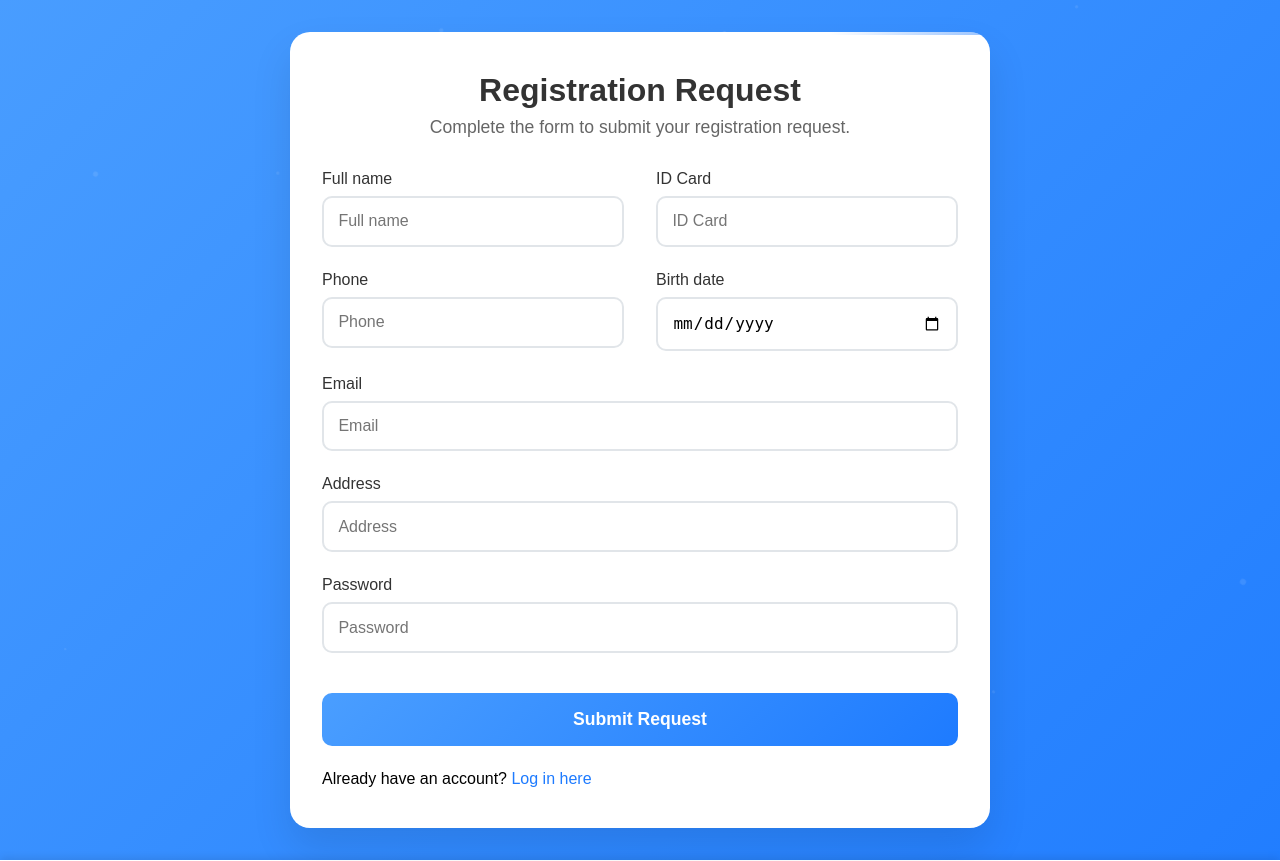
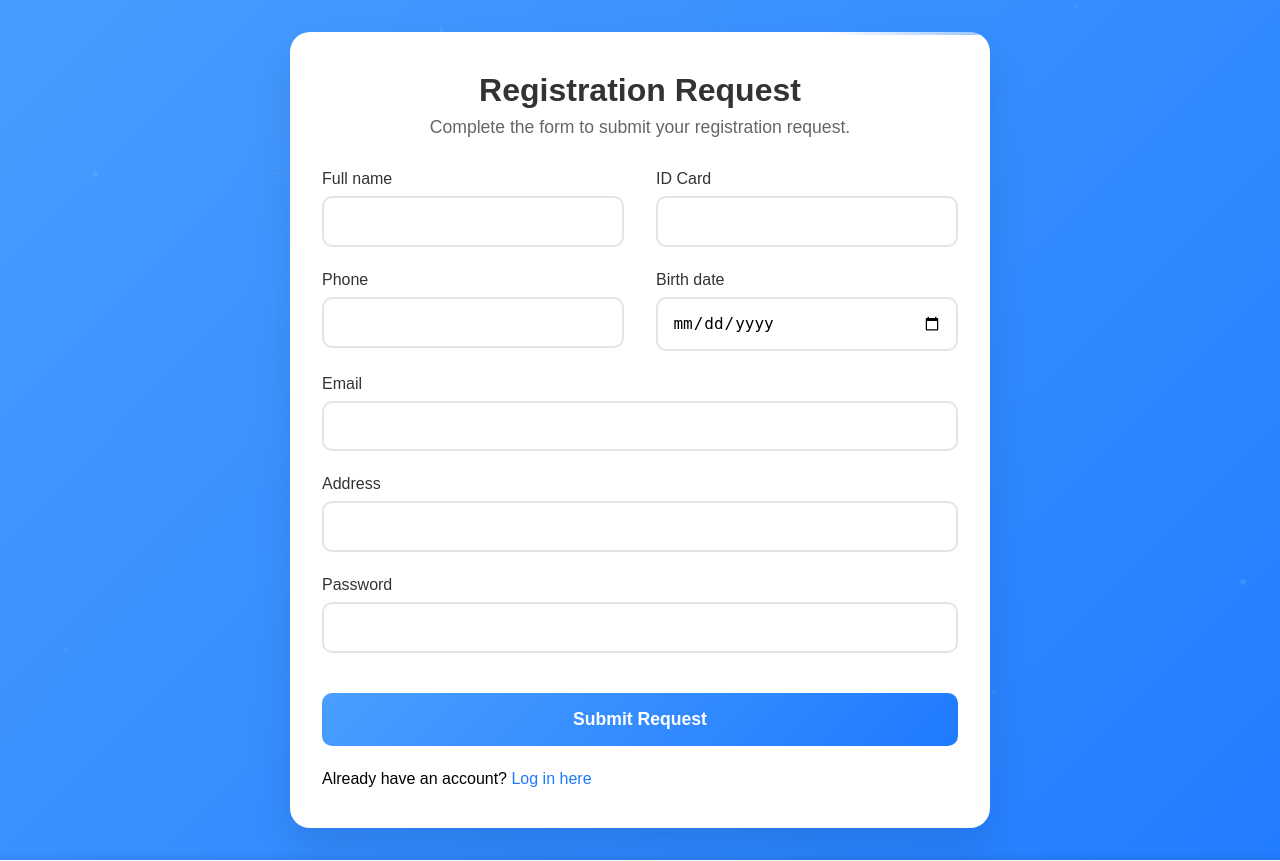
Before and after one commit to BlueLabTeam/Administracion-de-cooperativas-BlueLab-Team, a PHP site: page /register in a window 1280 px wide. Shown: the part 72-933 px from the top of the page. Run offline with PHP 8.4, Linux system fonts and the light colour scheme.

Commit message:
mejoras visuales 2

```diff
--- a/src/Views/register.php
+++ b/src/Views/register.php
@@ -27,19 +27,19 @@
           <div class="formulario__group">
             <label for="nombre_completo" class="formulario__label" data-i18n="register.fullName">Nombre completo</label>
             <input type="text" name="nombre_completo" id="nombre_completo" class="formulario__input"
-                   data-i18n-placeholder="register.fullName" />
+                   data-i18n-placeholder="" />
           </div>
 
           <div class="formulario__group">
             <label for="CI" class="formulario__label" data-i18n="register.id">Carnet de identidad</label>
             <input type="text" name="CI" id="CI" class="formulario__input"
-                   data-i18n-placeholder="register.id" />
+                   data-i18n-placeholder="" />
           </div>
 
           <div class="formulario__group">
             <label for="telefono" class="formulario__label" data-i18n="register.phone">Teléfono</label>
             <input type="number" name="telefono" id="telefono" class="formulario__input"
-                   data-i18n-placeholder="register.phone" />
+                   data-i18n-placeholder="" />
           </div>
 
           <div class="formulario__group">
@@ -51,19 +51,19 @@
           <div class="formulario__group formulario__group--full">
             <label for="email" class="formulario__label" data-i18n="register.email">Email</label>
             <input type="email" name="email" id="email" class="formulario__input"
-                   data-i18n-placeholder="register.email" />
+                   data-i18n-placeholder="" />
           </div>
 
           <div class="formulario__group formulario__group--full">
             <label for="direccion" class="formulario__label" data-i18n="register.address">Dirección</label>
             <input type="text" name="direccion" id="direccion" class="formulario__input"
-                   data-i18n-placeholder="register.address" />
+                   data-i18n-placeholder="" />
           </div>
 
           <div class="formulario__group formulario__group--full">
             <label for="password" class="formulario__label" data-i18n="register.password">Contraseña</label>
             <input type="password" name="password" id="password" class="formulario__input"
-                   data-i18n-placeholder="register.password" />
+                   data-i18n-placeholder="" />
           </div>
 
           <input type="submit" class="formulario__submit" data-i18n-value="register.submit" value="Enviar Solicitud" />
```
